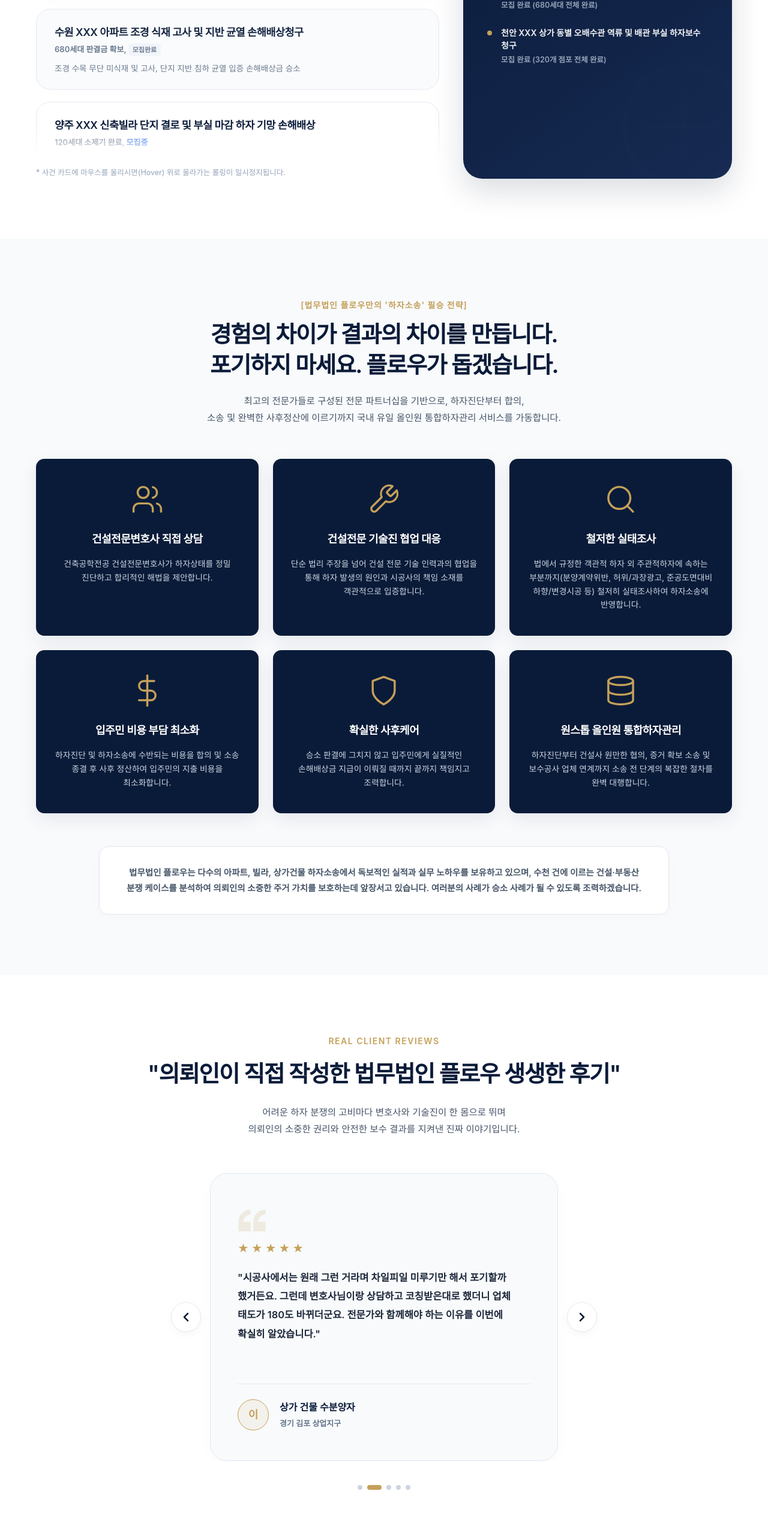
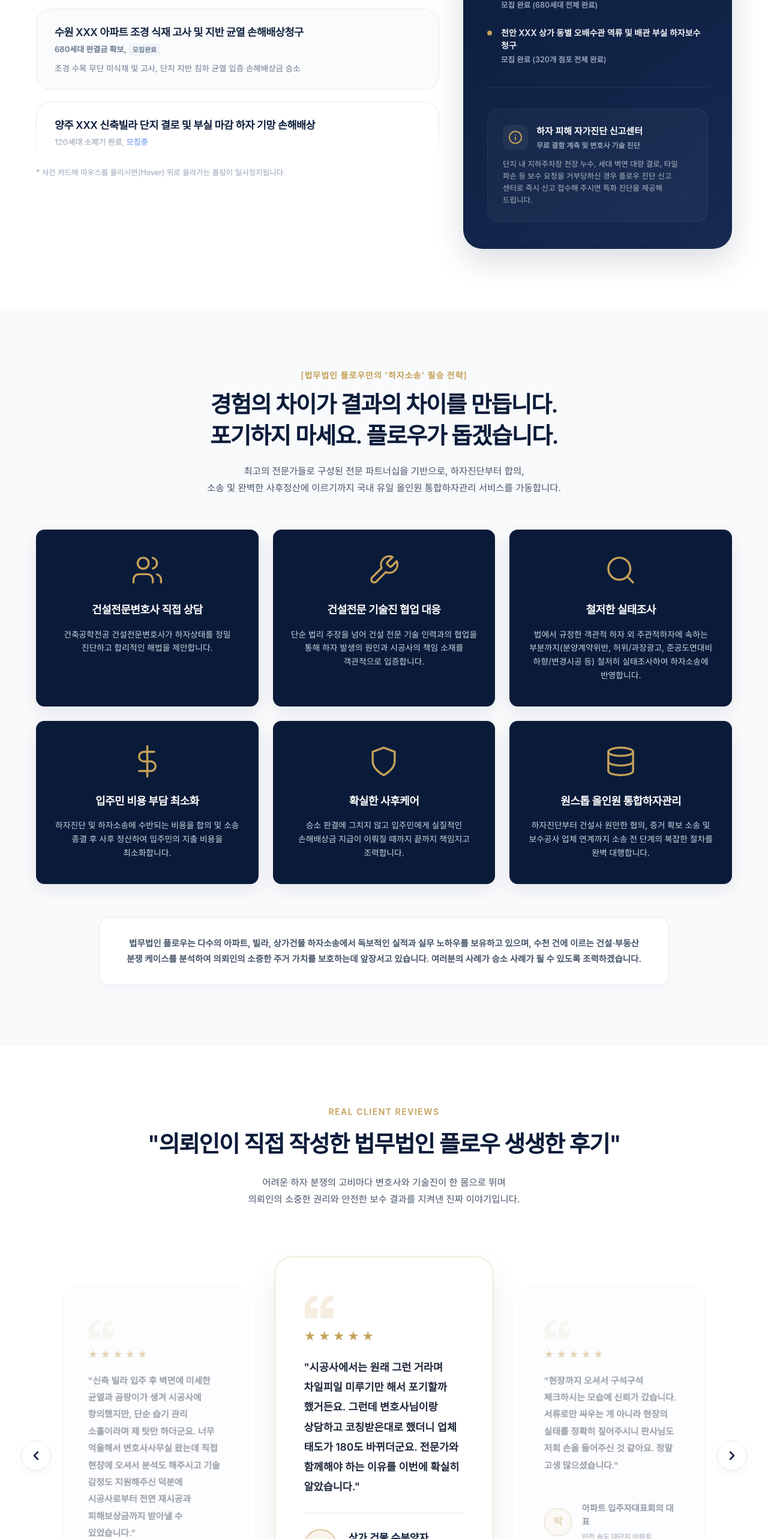
Before and after one commit to 2026flowlaw-cpu/flow, a Next.js app: page /practice/defect-litigation in a window 1280 px wide. Shown: the part 4168-6734 px from the top of the page at 60% size. Built offline with nearby package versions, Linux system fonts and the light colour scheme; no server answers.

Commit message:
feat: implement 3-card sliding review slider with centered active highlight

```diff
--- a/src/app/practice/defect-litigation/page.tsx
+++ b/src/app/practice/defect-litigation/page.tsx
@@ -211,7 +211,26 @@ export default function DefectLitigationPage() {
                     </div>
                   </div>
 
+                  <div className={styles.divider}></div>
 
+                  <div className={styles.shinmoongoBox}>
+                    <div className={styles.shinmoongoHeader}>
+                      <div className={styles.shinmoongoIconBox}>
+                        <svg width="24" height="24" viewBox="0 0 24 24" fill="none" stroke="currentColor" strokeWidth="2" strokeLinecap="round" strokeLinejoin="round">
+                          <path d="M12 22c5.523 0 10-4.477 10-10S17.523 2 12 2 2 6.477 2 12s4.477 10 10 10z"/>
+                          <path d="M12 16v-4"/>
+                          <path d="M12 8h.01"/>
+                        </svg>
+                      </div>
+                      <div className={styles.shinmoongoHeaderText}>
+                        <h5 className={styles.shinmoongoTitle}>하자 피해 자가진단 신고센터</h5>
+                        <span className={styles.shinmoongoSubtitle}>무료 결함 계측 및 변호사 기술 진단</span>
+                      </div>
+                    </div>
+                    <p className={styles.shinmoongoDesc}>
+                      단지 내 지하주차장 천장 누수, 세대 벽면 대량 결로, 타일 파손 등 보수 요청을 거부당하신 경우 플로우 진단 신고 센터로 즉시 신고 접수해 주시면 특화 진단을 제공해 드립니다.
+                    </p>
+                  </div>
 
                 </div>
               </div>
--- a/src/components/DefectReviews/DefectReviews.module.css
+++ b/src/components/DefectReviews/DefectReviews.module.css
@@ -50,15 +50,17 @@
    ==================================================== */
 .carouselContainer {
   position: relative;
-  max-width: 660px; /* Narrowed to create a gorgeous, tall, majestic letterhead ratio! */
+  max-width: 1200px; /* Fully expanded to show 3 cards side-by-side! */
   margin: 0 auto;
   display: flex;
   align-items: center;
+  padding: 0 10px; /* Adjust layout padding */
 }
 
 .carouselViewport {
   overflow: hidden;
   width: 100%;
+  padding: 40px 0; /* Critical vertical padding to prevent scaled central cards from getting clipped */
 }
 
 .carouselTrack {
@@ -68,10 +70,26 @@
 }
 
 .carouselSlide {
-  flex: 0 0 100%;
-  width: 100%;
+  flex: 0 0 33.333%; /* 3 cards visible side-by-side */
+  width: 33.333%;
   box-sizing: border-box;
-  padding: 0 40px; /* Generous breathing room for navigation buttons */
+  padding: 0 18px; /* Elegant spacing between cards */
+  transition: transform 0.6s cubic-bezier(0.25, 1, 0.5, 1), opacity 0.6s cubic-bezier(0.25, 1, 0.5, 1);
+  opacity: 0.45; /* Lowered opacity for flanking side cards */
+  transform: scale(0.9); /* Shrunk scale for 3D focus effect */
+  will-change: transform, opacity;
+}
+
+.activeSlide {
+  opacity: 1 !important;
+  transform: scale(1.06) !important;
+  z-index: 5;
+}
+
+.activeSlide .reviewCard {
+  border-color: rgba(197, 160, 89, 0.38) !important;
+  background-color: #ffffff !important;
+  box-shadow: 0 25px 50px rgba(10, 27, 57, 0.08) !important;
 }
 
 /* ====================================================
@@ -252,7 +270,11 @@
   }
 
   .carouselSlide {
+    flex: 0 0 100%;
+    width: 100%;
     padding: 0 15px;
+    opacity: 1 !important;
+    transform: scale(1) !important;
   }
 
   .reviewCard {
--- a/src/components/DefectReviews/DefectReviews.tsx
+++ b/src/components/DefectReviews/DefectReviews.tsx
@@ -14,6 +14,7 @@ interface ReviewItem {
 export default function DefectReviews() {
   const [currentIndex, setCurrentIndex] = useState(0);
   const [isPaused, setIsPaused] = useState(false);
+  const [isMobile, setIsMobile] = useState(false);
   const autoPlayTimer = useRef<NodeJS.Timeout | null>(null);
 
   const reviews: ReviewItem[] = [
@@ -54,6 +55,15 @@ export default function DefectReviews() {
     }
   ];
 
+  // Extended list at both ends for infinite loop with 3 visible cards
+  const extendedReviews = [
+    reviews[reviews.length - 2],
+    reviews[reviews.length - 1],
+    ...reviews,
+    reviews[0],
+    reviews[1],
+  ];
+
   const handlePrev = () => {
     setCurrentIndex((prev) => (prev === 0 ? reviews.length - 1 : prev - 1));
   };
@@ -61,6 +71,16 @@ export default function DefectReviews() {
   const handleNext = () => {
     setCurrentIndex((prev) => (prev === reviews.length - 1 ? 0 : prev + 1));
   };
+
+  // Detect screen size for mobile responsiveness
+  useEffect(() => {
+    const handleResize = () => {
+      setIsMobile(window.innerWidth <= 768);
+    };
+    handleResize();
+    window.addEventListener('resize', handleResize);
+    return () => window.removeEventListener('resize', handleResize);
+  }, []);
 
   // Auto-play effect
   useEffect(() => {
@@ -76,6 +96,11 @@ export default function DefectReviews() {
       }
     };
   }, [isPaused]);
+
+  // Dynamic calculation of horizontal translate offset
+  const translation = isMobile
+    ? `-${(currentIndex + 2) * 100}%`
+    : `calc(-${(currentIndex + 2) * 33.333}% + 33.333%)`;
 
   return (
     <section className={styles.sectionWrapper}>
@@ -108,10 +133,13 @@ export default function DefectReviews() {
           <div className={styles.carouselViewport}>
             <div
               className={styles.carouselTrack}
-              style={{ transform: `translateX(-${currentIndex * 100}%)` }}
+              style={{ transform: `translateX(${translation})` }}
             >
-              {reviews.map((item) => (
-                <div className={styles.carouselSlide} key={item.id}>
+              {extendedReviews.map((item, i) => {
+                const isCenter = i === currentIndex + 2;
+                const slideClassName = `${styles.carouselSlide} ${isCenter ? styles.activeSlide : ''}`;
+                return (
+                  <div className={slideClassName} key={`${item.id}-${i}`}>
                     <div className={styles.reviewCard}>
 
                       {/* Floating Quote Icon */}
@@ -144,7 +172,8 @@ export default function DefectReviews() {
 
                     </div>
                   </div>
-              ))}
+                );
+              })}
             </div>
           </div>
 
```
Lines whose indentation alone changed are shown as unchanged.
